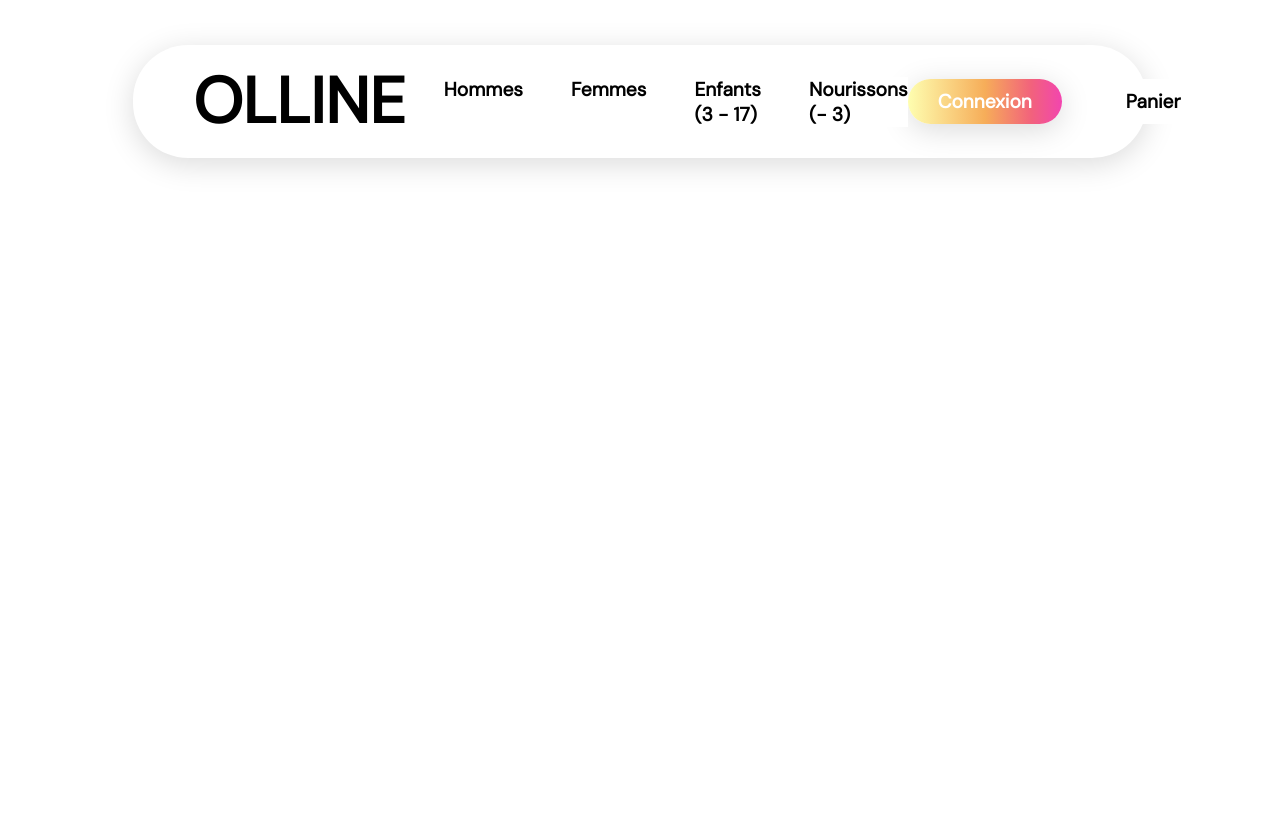
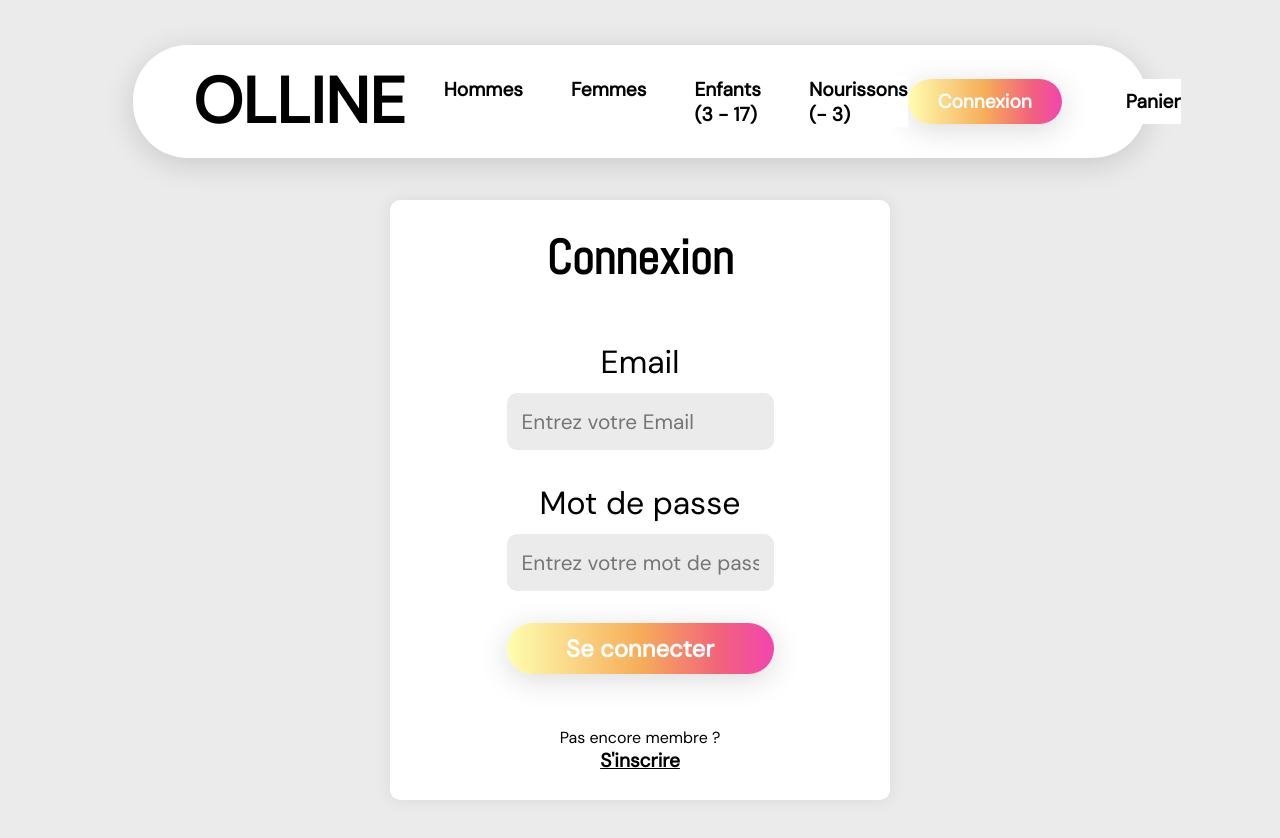
Before and after one commit to AaronSaada/projet-olline, a React (Create React App) app in the folder client/: page /connexion in a window 1280 px wide. Shown: the top 838 px of the page. Before the commit the page ends 800 px from the top, so only its background shows below. Built offline with nearby package versions, Linux system fonts and the light colour scheme.

Commit message:
Page connexion

```diff
--- a/client/src/App.css
+++ b/client/src/App.css
@@ -34,6 +34,6 @@ h1, h2, h3, h4, h5, h6{
   font-family: var(--Abel-font);
 }
 
-p, a, input, select, button{
+p, a, input, select, button, label{
   font-family: var(--Dm-Sans);
 }
--- a/client/src/App.js
+++ b/client/src/App.js
@@ -1,12 +1,15 @@
 import './App.css';
 import {Routes, Route} from 'react-router-dom'
 import Accueil from './Pages/Accueil/Accueil';
+import Connexion from './Pages/Authentification/Connexion/Connexion';
+import Inscription from './Pages/Authentification/Inscription/Inscription';
 
 function App() {
   return (
     <Routes>
       <Route path="/" element={<Accueil />} />
-      {/*<Route path="*" element={<ErrorPage />} /> */}
+      <Route path="/connexion" element={<Connexion />}/>
+      <Route path="/inscription" element={<Inscription />}/>
     </Routes>
   );
 }
--- /dev/null
+++ b/client/src/Pages/Authentification/Authentification.css
@@ -0,0 +1,71 @@
+.authentification-container{
+  background-color: rgb(235, 235, 235);
+  min-height: 100vh;
+  height: 100%;
+  display: flex;
+  justify-content: center;
+  padding-top: 25dvh;
+  padding-bottom: 10dvh;
+}
+
+.authentification-wrapper{
+  background-color: white;
+  min-width: 500px;
+  min-height: 600px;
+  height: 100%;
+  display: flex;
+  align-items: center;
+  justify-content: space-around;
+  flex-direction: column;
+  border-radius: 10px;
+  box-shadow: 0 0 15px rgb(217, 217, 217);
+}
+
+.authentification-wrapper h1 {
+  font-size: 3rem;
+  font-weight: 700;
+}
+
+.authentification-wrapper form{
+  height: 100%;
+  display: flex;
+  flex-direction: column;
+  align-items: center;
+  gap: 2rem;
+}
+
+.form-input-flex{
+  display: flex;
+  flex-direction: column;
+  align-items: center;
+  gap: 10px;
+}
+
+.form-input-flex label{
+  font-size: 2rem;
+}
+
+.form-input-flex input{
+  background-color: rgb(235, 235, 235);
+  padding: 15px 15px;
+  border-radius: 10px;
+  min-width: 250px;
+  font-size: 1.3rem;
+  color: white;
+}
+
+.authentification-connexion-bouton{
+  width: 100%;
+  font-size: 1.5rem;
+  font-weight: 700;
+}
+
+.authentification-lien{
+  text-align: center;
+}
+
+.authentification-lien a{
+  font-size: 1.2rem;
+  font-weight: 700;
+  text-decoration: underline;
+}
--- /dev/null
+++ b/client/src/Pages/Authentification/Connexion/Connexion.jsx
@@ -0,0 +1,28 @@
+import React from 'react'
+import '../Authentification.css'
+import { Link } from 'react-router-dom'
+import StyledButton from '../../../Components/assets/StyledComponents/StyledButton.jsx'
+
+function Connexion() {
+  return (
+    <div className='authentification-container'>
+      <div className='authentification-wrapper'>
+        <h1>Connexion</h1>
+        <form>
+          <div className='form-input-flex'>
+            <label>Email</label>
+            <input type='text' placeholder='Entrez votre Email'/>
+          </div>
+          <div className='form-input-flex'>
+            <label>Mot de passe</label>
+            <input type='text' placeholder='Entrez votre mot de passe'/>
+          </div>
+          <StyledButton className='authentification-connexion-bouton'>Se connecter</StyledButton>
+        </form>
+        <p className='authentification-lien'>Pas encore membre ? <br/><Link to='/inscription'>S'inscrire</Link></p>
+      </div>
+    </div>
+  )
+}
+
+export default Connexion
--- /dev/null
+++ b/client/src/Pages/Authentification/Inscription/Inscription.jsx
@@ -0,0 +1,28 @@
+import React from 'react'
+import '../Authentification.css'
+import { Link } from 'react-router-dom'
+import StyledButton from '../../../Components/assets/StyledComponents/StyledButton.jsx'
+
+function Inscription() {
+  return (
+    <div className='authentification-container'>
+      <div className='authentification-wrapper'>
+      <h1>Inscription</h1>
+        <form>
+          <div className='form-input-flex'>
+            <label>Email</label>
+            <input type='text' placeholder='Entrez votre Email'/>
+          </div>
+          <div className='form-input-flex'>
+            <label>Mot de passe</label>
+            <input type='text' placeholder='Entrez votre mot de passe'/>
+          </div>
+          <StyledButton className='authentification-connexion-bouton'>Se connecter</StyledButton>
+        </form>
+        <p className='authentification-lien'>Déjà membre ? <br/><Link to='/inscription'>Se connecter</Link></p>
+      </div>
+    </div>
+  )
+}
+
+export default Inscription
```
Also changed, not shown: client/src/Pages/Enfants/Enfants.jsx (added, +9 -0 lines), client/src/Pages/Femmes/Femmes.jsx (added, +9 -0 lines), client/src/Pages/Hommes/Hommes.jsx (added, +9 -0 lines), client/src/Pages/Nourissons/Nourissons.jsx (added, +9 -0 lines), 1 other file (tests, documents, lock files or other folders).
